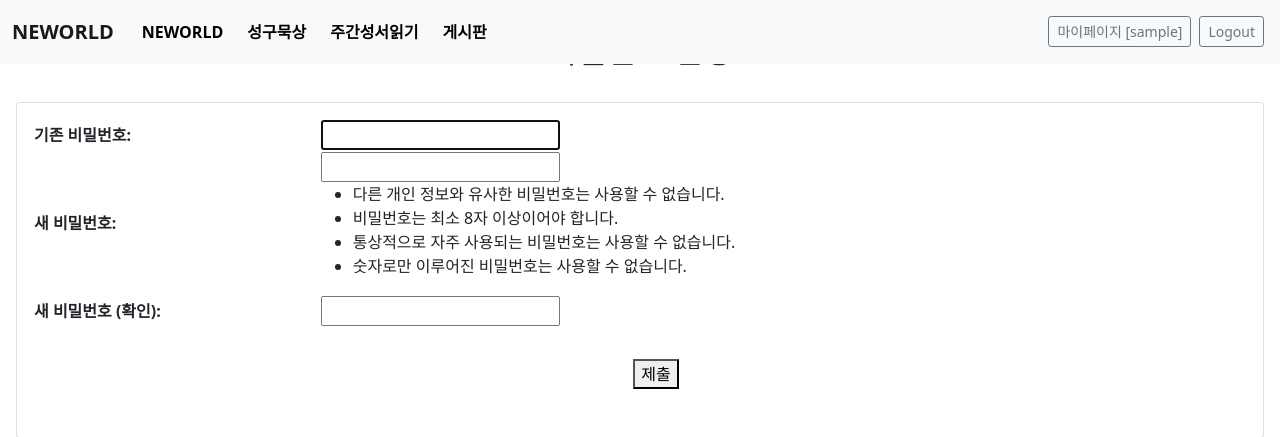
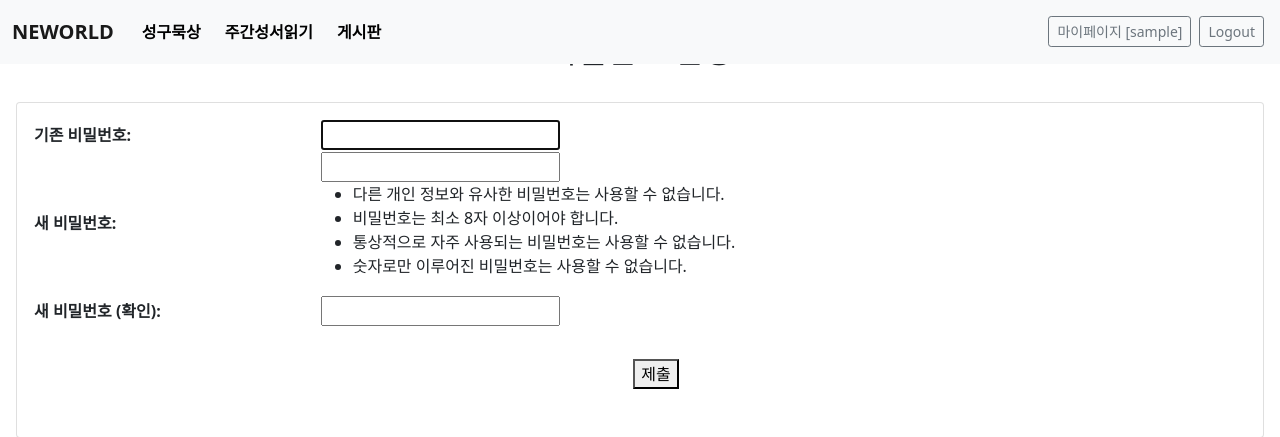
Before and after one commit to neworld0/neworld, a Django app: page /common/change_password/ in a window 1280 px wide. Shown: the top 437 px of the page. Run offline with Django 3.2, Linux system fonts and the light colour scheme; the visitor is signed in with stand-in values (Sample User, id 1); some libraries are stand-ins or nearby versions.

Commit message:
navbar 수정 7/16 18:22

```diff
--- a/templates/navbar.html
+++ b/templates/navbar.html
@@ -10,9 +10,9 @@
     </button>
     <div class="offcanvas offcanvas-end" data-bs-scroll="true" tabindex="-1" id="offcanvasWithBothOptions" aria-labelledby="offcanvasWithBothOptionsLabel">
       <div class="offcanvas-header">
-        <h5 class="offcanvas-title" id="offcanvasWithBothOptionsLabel">
+        <a href="{% url 'index' %}" class="offcanvas-title" id="offcanvasWithBothOptionsLabel">
           <img src="/static/img/321SON.png" alt="" width="64" height="64" class="d-inline-block align-text-top">
-        </h5>
+        </a>
         <button type="button" class="btn-close text-reset" data-bs-dismiss="offcanvas" aria-label="Close"></button>
       </div>
       <div class="offcanvas-body">
@@ -20,10 +20,6 @@
           {% if request.user.username == "gfc" %}
           <li class="nav-item p-1">
             <a class="nav-link text-black active" href="{% url 'index' %}" style="font-weight:bolder">HOME</a>
-          </li>
-          {% else %}
-          <li class="nav-item p-1">
-            <a class="nav-link text-black active" href="{% url 'index' %}" style="font-weight:bolder">NEWORLD</a>
           </li>
           {% endif %}
           <li class="nav-item p-1">
```
